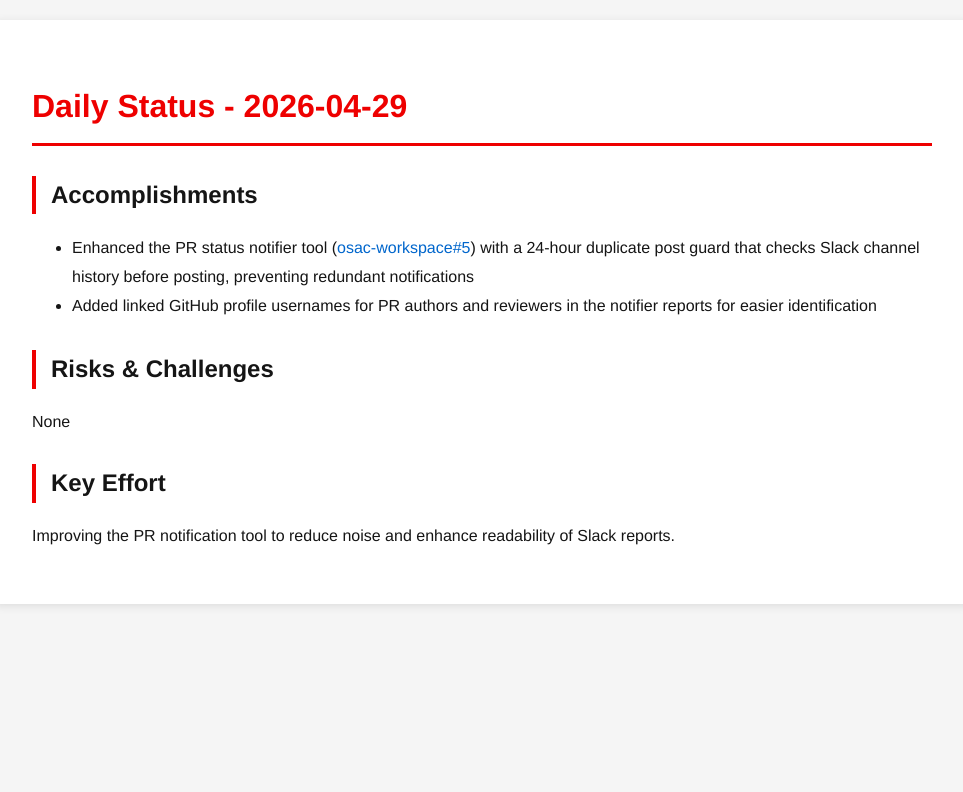
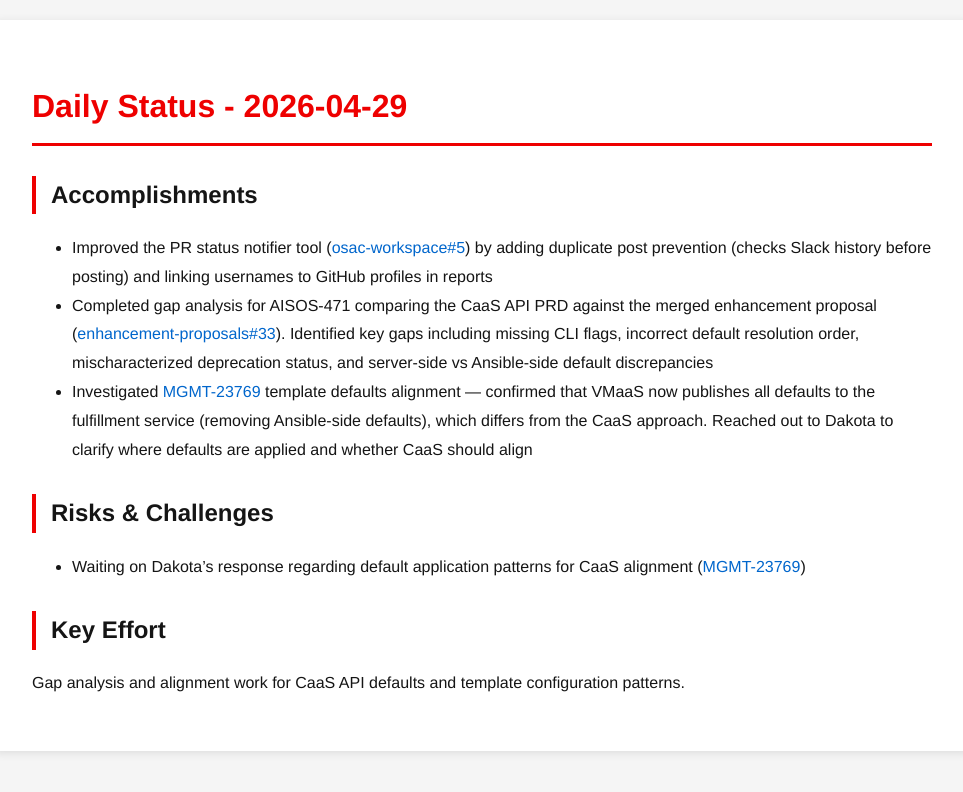
Before and after one commit to tzvatot/daily-status, a Jekyll site: the page built from 2026-04-29.md, in a window 1280 px wide. Shown: the top 792 px of the page, without its empty margins (158-1121 px from the left). Built offline with Jekyll 4.4.1, drawn with Linux system fonts in a browser that asks for light colours.

Commit message:
Daily status update - 2026-04-29

```diff
--- a/2026-04-29.md
+++ b/2026-04-29.md
@@ -7,11 +7,12 @@ date: 2026-04-29
 # Daily Status - 2026-04-29
 
 ## Accomplishments
-- Enhanced the PR status notifier tool ([osac-workspace#5](https://github.com/osac-project/osac-workspace/pull/5)) with a 24-hour duplicate post guard that checks Slack channel history before posting, preventing redundant notifications
-- Added linked GitHub profile usernames for PR authors and reviewers in the notifier reports for easier identification
+- Improved the PR status notifier tool ([osac-workspace#5](https://github.com/osac-project/osac-workspace/pull/5)) by adding duplicate post prevention (checks Slack history before posting) and linking usernames to GitHub profiles in reports
+- Completed gap analysis for AISOS-471 comparing the CaaS API PRD against the merged enhancement proposal ([enhancement-proposals#33](https://github.com/osac-project/enhancement-proposals/pull/33)). Identified key gaps including missing CLI flags, incorrect default resolution order, mischaracterized deprecation status, and server-side vs Ansible-side default discrepancies
+- Investigated [MGMT-23769](https://issues.redhat.com/browse/MGMT-23769) template defaults alignment — confirmed that VMaaS now publishes all defaults to the fulfillment service (removing Ansible-side defaults), which differs from the CaaS approach. Reached out to Dakota to clarify where defaults are applied and whether CaaS should align
 
 ## Risks & Challenges
-None
+- Waiting on Dakota's response regarding default application patterns for CaaS alignment ([MGMT-23769](https://issues.redhat.com/browse/MGMT-23769))
 
 ## Key Effort
-Improving the PR notification tool to reduce noise and enhance readability of Slack reports.
+Gap analysis and alignment work for CaaS API defaults and template configuration patterns.
```
